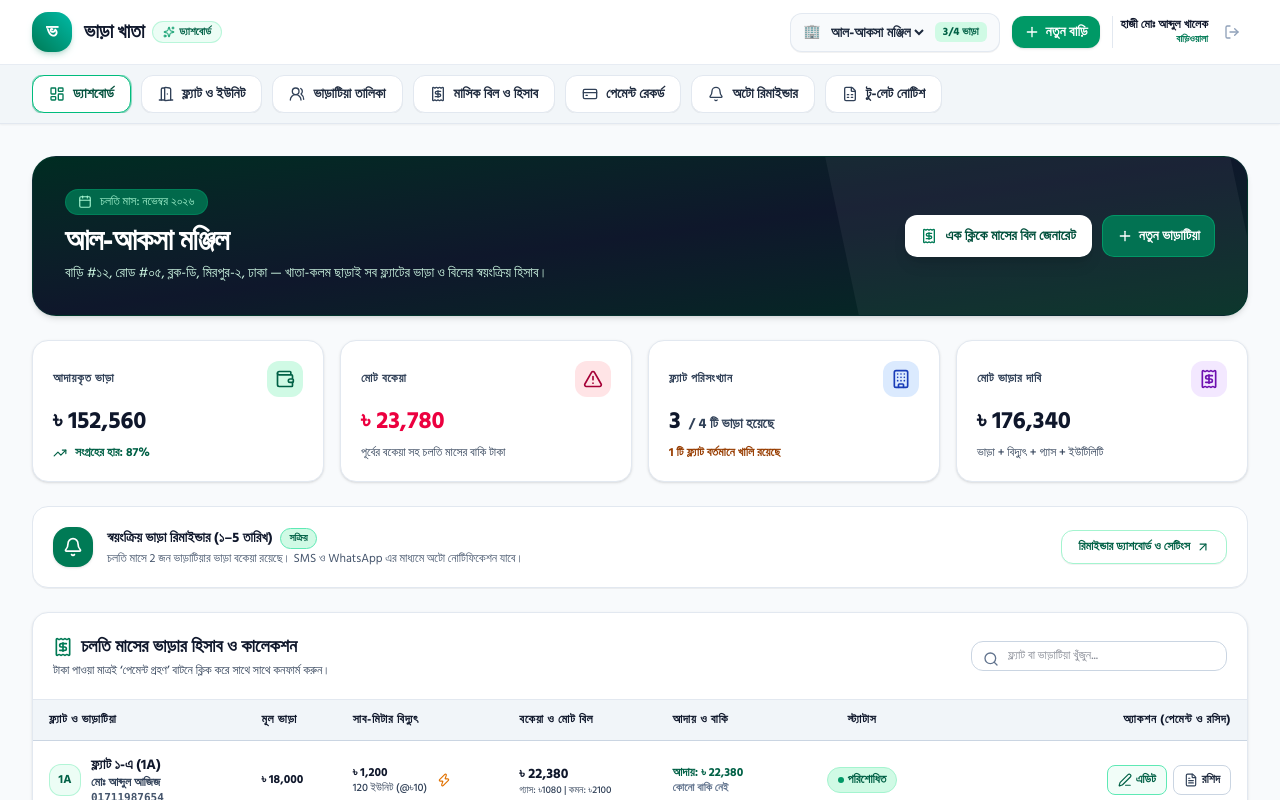
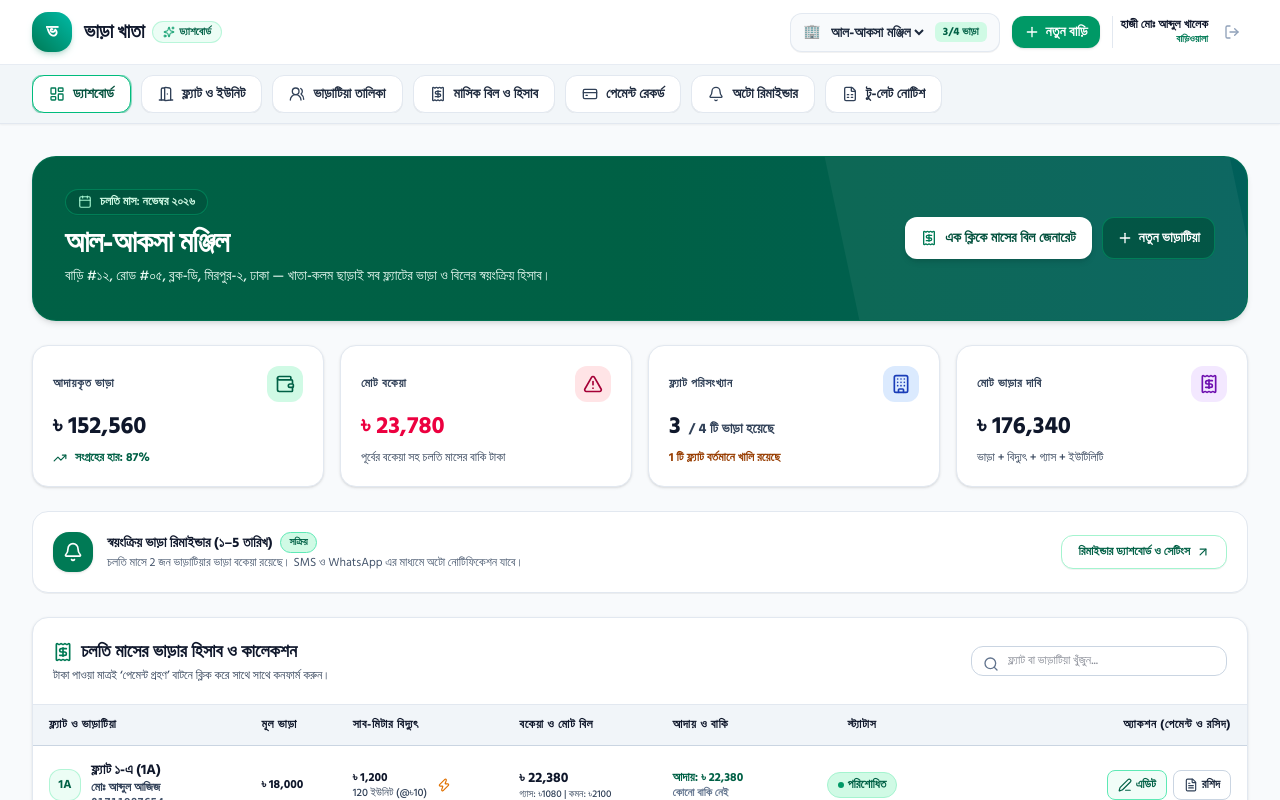
Before and after one commit to zoveraziz/vara-khata, a Next.js app: page /dashboard in a window 1280 px wide. Shown: the top 800 px of the page. Built offline with nearby package versions, Linux system fonts and the light colour scheme.

Commit message:
style: update dashboard top banner to rich deep forest green

```diff
--- a/app/dashboard/page.tsx
+++ b/app/dashboard/page.tsx
@@ -125,19 +125,19 @@ export default function DashboardPage() {
         </div>
       )}
 
-      {/* Top Banner & Quick Actions */}
-      <div className="bg-gradient-to-br from-emerald-950 via-slate-900 to-emerald-950 rounded-3xl p-6 sm:p-8 text-white shadow-md border border-emerald-900/30 relative overflow-hidden">
+      {/* Top Banner & Quick Actions (Rich Deep Forest Green, Zero Glare) */}
+      <div className="bg-gradient-to-r from-emerald-800 via-emerald-800 to-teal-800 rounded-3xl p-6 sm:p-8 text-white shadow-md border border-emerald-700/60 relative overflow-hidden">
         <div className="absolute right-0 top-0 bottom-0 w-1/3 bg-white/5 transform skew-x-12 pointer-events-none"></div>
         <div className="relative z-10 flex flex-col md:flex-row md:items-center justify-between gap-6">
           <div>
-            <div className="inline-flex items-center gap-2 bg-emerald-700/80 text-emerald-200 px-3 py-1 rounded-full text-xs font-medium mb-2 border border-emerald-600/50">
-              <Calendar className="w-3.5 h-3.5" />
+            <div className="inline-flex items-center gap-2 bg-emerald-900/60 text-emerald-100 px-3 py-1 rounded-full text-xs font-semibold mb-2.5 border border-emerald-600/60 shadow-2xs">
+              <Calendar className="w-3.5 h-3.5 text-emerald-200" />
               <span>চলতি মাস: নভেম্বর ২০২৬</span>
             </div>
-            <h1 className="text-2xl sm:text-3xl font-black tracking-tight text-white">
+            <h1 className="text-2xl sm:text-3xl font-black tracking-tight text-white drop-shadow-2xs">
               {activeProperty?.name}
             </h1>
-            <p className="text-emerald-100 text-xs sm:text-sm mt-1 max-w-xl">
+            <p className="text-emerald-50 text-xs sm:text-sm mt-1 max-w-xl font-medium leading-relaxed">
               {activeProperty?.address} — খাতা-কলম ছাড়াই সব ফ্ল্যাটের ভাড়া ও বিলের স্বয়ংক্রিয় হিসাব।
             </p>
           </div>
@@ -145,7 +145,7 @@ export default function DashboardPage() {
           <div className="flex flex-wrap gap-2.5">
             <button
               onClick={handleGenerateBills}
-              className="flex items-center gap-2 bg-white hover:bg-emerald-50 text-emerald-900 font-bold px-4 py-2.5 rounded-xl text-sm shadow-lg transition active:scale-95"
+              className="flex items-center gap-2 bg-white hover:bg-emerald-50 text-emerald-900 font-extrabold px-4 py-2.5 rounded-xl text-sm shadow-md transition active:scale-95"
             >
               <Receipt className="w-4 h-4 text-emerald-700" />
               <span>এক ক্লিকে মাসের বিল জেনারেট</span>
@@ -153,7 +153,7 @@ export default function DashboardPage() {
 
             <Link
               href="/tenants/new"
-              className="flex items-center gap-1.5 bg-emerald-700/90 hover:bg-emerald-600 text-white font-semibold px-3.5 py-2.5 rounded-xl text-sm border border-emerald-500/50 transition"
+              className="flex items-center gap-1.5 bg-emerald-900/70 hover:bg-emerald-900 text-white font-bold px-3.5 py-2.5 rounded-xl text-sm border border-emerald-600/60 transition shadow-2xs"
             >
               <Plus className="w-4 h-4" />
               <span>নতুন ভাড়াটিয়া</span>
```
